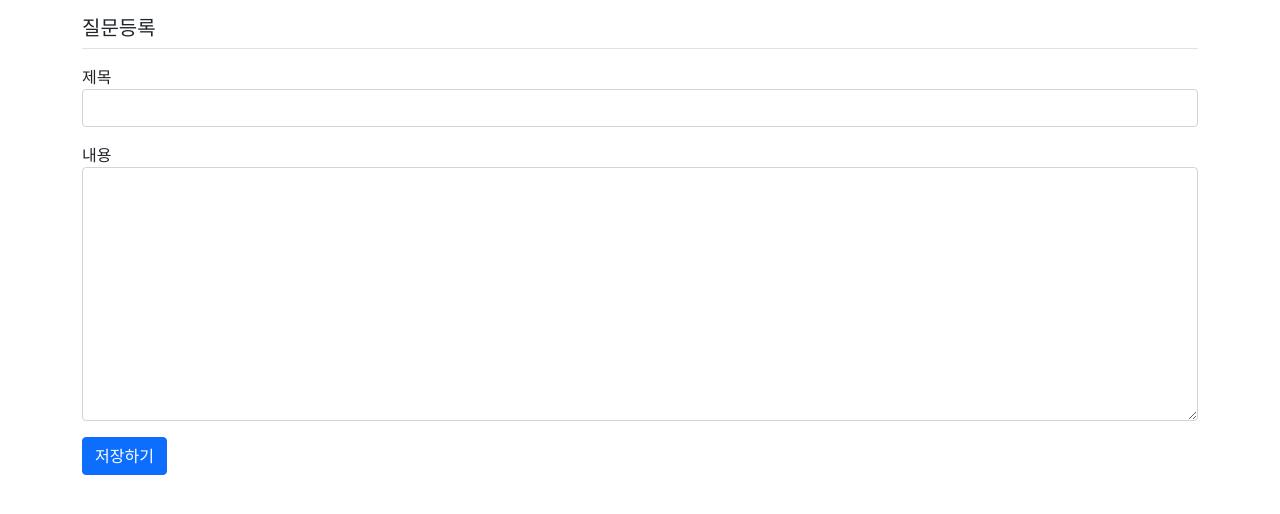
After one commit to HyeonUk1504/Flask_project, a Flask app: page /question/create in a window 1280 px wide. The commit adds this page. Shown: the top 514 px of the page. Run offline with Flask 3, Linux system fonts and the light colour scheme; some libraries are stand-ins or nearby versions.

Commit message:
form 추가

```diff
--- /dev/null
+++ b/pybo/forms.py
@@ -0,0 +1,10 @@
+from flask_wtf import FlaskForm
+from wtforms import StringField, TextAreaField
+from wtforms.validators import DataRequired
+
+class QuestionForm(FlaskForm):
+    subject = StringField('제목', validators=[DataRequired('제목은 필수입력 항목입니다.')])
+    content = TextAreaField('내용', validators=[DataRequired('제목은 필수입력 항목입니다.')])
+
+class AnswerForm(FlaskForm):
+    content = TextAreaField('내용', validators=[DataRequired('내용은 필수입력 항목입니다.')])
--- /dev/null
+++ b/pybo/templates/question/question_form.html
@@ -0,0 +1,19 @@
+{% extends 'base.html' %}
+{% block content %}
+<!-- 질문 등록 -->
+<div class="container">
+    <h5 class="my-3 border-bottom pb-2">질문등록</h5>
+    <form method="post" class="my-3">
+        {{ form.csrf_token }}
+        <div class="mb-3">
+            <label for="subject">제목</label>
+            <input type="text" class="form-control" name="subject" id="subject" value="{{ form.subject.data or '' }}">
+        </div>
+        <div class="mb-3">
+            <label for="content">내용</label>
+            <textarea class="form-control" name="content" id="content" rows="10">{{ form.content.data or '' }}</textarea>
+        </div>
+        <button type="submit" class="btn btn-primary">저장하기</button>
+    </form>
+</div>
+{% endblock %}
--- a/pybo/templates/question/question_list.html
+++ b/pybo/templates/question/question_list.html
@@ -3,6 +3,7 @@
 <div class="container my-3">
     <table class="table">
         <thead>
+        <a href="{{url_for('question.create')}}" class = "btn btn-primary">질문 등록하기</a>
         <tr class="table-dark">
             <th>번호</th>
             <th>제목</th>
--- a/pybo/views/question_views.py
+++ b/pybo/views/question_views.py
@@ -1,6 +1,10 @@
-from flask import Blueprint, render_template
+from datetime import datetime
+from flask import Blueprint, render_template, request, url_for
+from werkzeug.utils import redirect
 
+from pybo import db
 from pybo.models import Question
+from pybo.forms import QuestionForm, AnswerForm
 
 bp = Blueprint('question', __name__, url_prefix='/question')
 
@@ -13,5 +17,16 @@ def _list():
 
 @bp.route('/detail/<int:question_id>/')
 def detail(question_id):
+    form = AnswerForm()
     question = Question.query.get_or_404(question_id)
-    return render_template('question/question_detail.html', question=question)
+    return render_template('question/question_detail.html', question=question, form=form)
+
+@bp.route('/create', methods=('GET', 'POST'))
+def create():
+    form = QuestionForm()
+    if request.method == 'POST' and form.validate_on_submit():
+        question = Question(subject=form.subject.data, content=form.content.data, create_date = datetime.now())
+        db.session.add(question)
+        db.session.commit()
+        return redirect(url_for('main.index'))
+    return render_template('question/question_form.html', form=form)
```
Also changed, not shown: pybo/templates/question/question_detail.html (+15 -0 lines), pybo/views/answer_views.py (+10 -5 lines), pybo.db.
